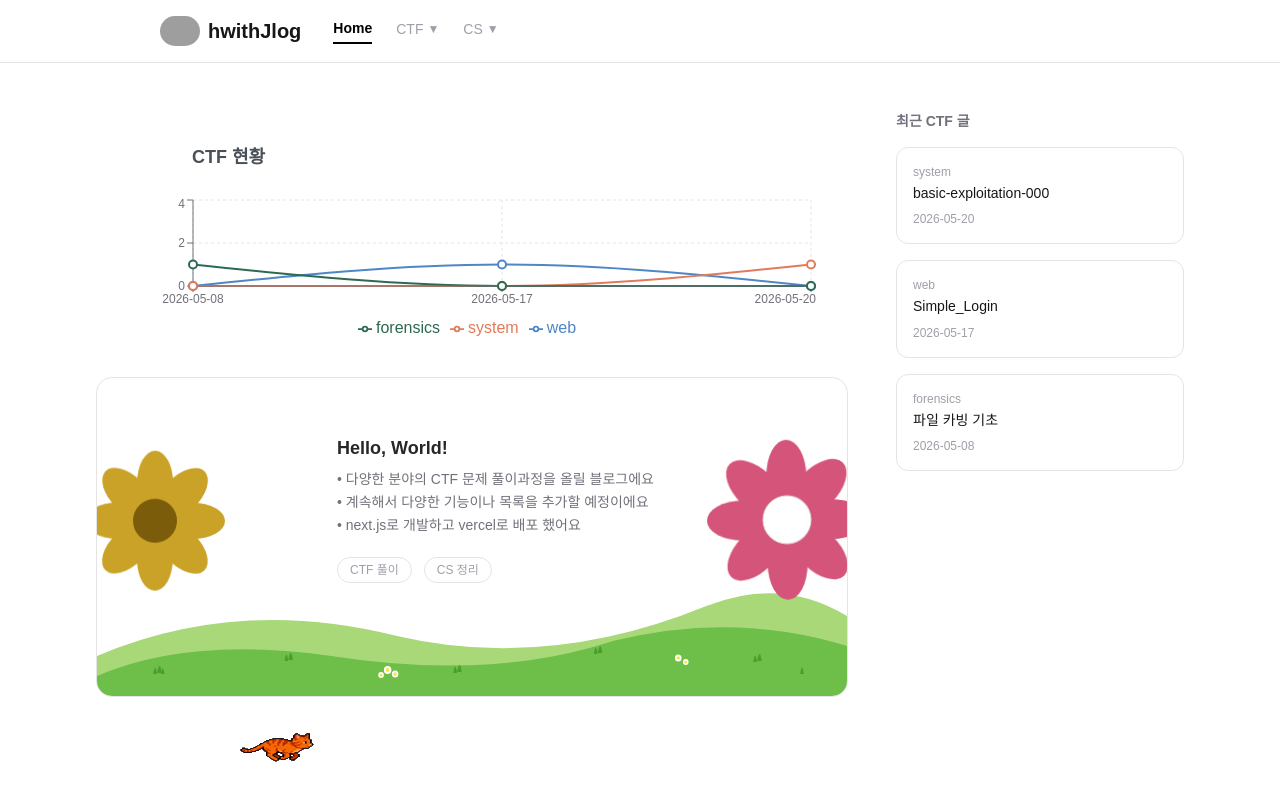
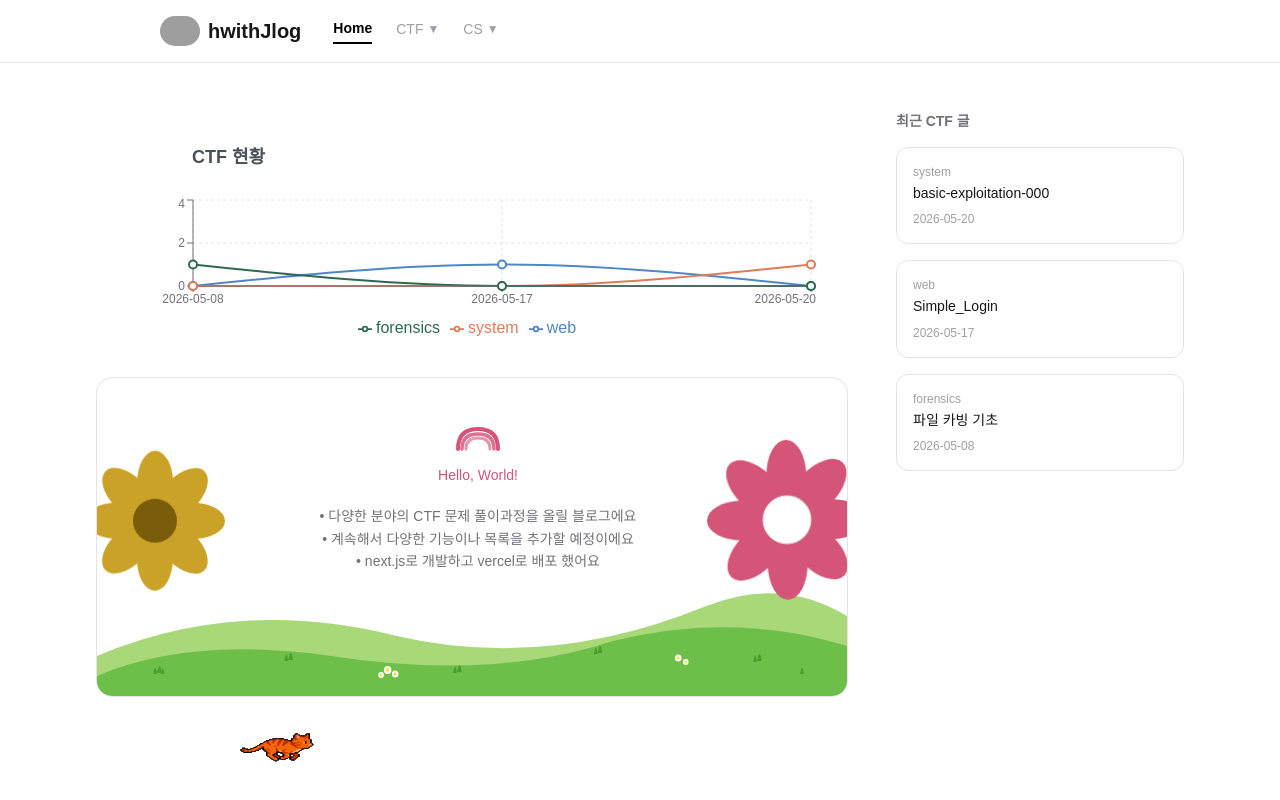
Before and after one commit to hwithjinsoo/hwithJlog, a Next.js app: page / in a window 1280 px wide. Shown: the top 800 px of the page. Built offline with nearby package versions, Linux system fonts and the light colour scheme; grey boxes are pictures that could not be loaded.

Commit message:
무지개 추가요~

```diff
--- a/app/components/IntroCard.tsx
+++ b/app/components/IntroCard.tsx
@@ -58,24 +58,22 @@ export default function IntroCard() {
       </div>
 
       {/* 텍스트 콘텐츠 */}
-      <div className="relative z-30 w-full text-left pl-60 pr-32 pb-24 pt-10">
-        <h2 className="text-lg font-semibold text-zinc-800 mb-2 leading-snug">
-          Hello, World!
-        </h2>
-        <p className="text-sm text-zinc-500 leading-relaxed mb-5">
+      <div className="relative z-30 w-full text-left pl-35 pr-32 pb-24 pt-10">
+        <div className="flex flex-col items-center mb-4">
+          <svg width="48" height="28" viewBox="0 0 48 28" xmlns="http://www.w3.org/2000/svg" className="mb-3">
+            <path d="M4,24 Q4,4 24,4 Q44,4 44,24" fill="none" stroke="#D4547A" strokeWidth="4" strokeLinecap="round"/>
+            <path d="M8,24 Q8,9 24,9 Q40,9 40,24" fill="none" stroke="#e07090" strokeWidth="3.5" strokeLinecap="round"/>
+            <path d="M12,24 Q12,13 24,13 Q36,13 36,24" fill="none" stroke="#e896b0" strokeWidth="3" strokeLinecap="round"/>
+          </svg>
+          <p className="text-sm mb-1" style={{ color: "#D4547A" }}>Hello, World!</p>
+        </div>
+        <p className="text-sm text-zinc-500 leading-relaxed mb-5 text-center">
           • 다양한 분야의 CTF 문제 풀이과정을 올릴 블로그에요
           <br />
           • 계속해서 다양한 기능이나 목록을 추가할 예정이에요
           <br />
           • next.js로 개발하고 vercel로 배포 했어요
         </p>
-        <div className="flex gap-3">
-          {["CTF 풀이", "CS 정리"].map((tag) => (
-            <span key={tag} className="text-xs text-zinc-400 border border-zinc-200 px-3 py-1 rounded-full">
-              {tag}
-            </span>
-          ))}
-        </div>
       </div>
 
       {/* 언덕 SVG */}
```
